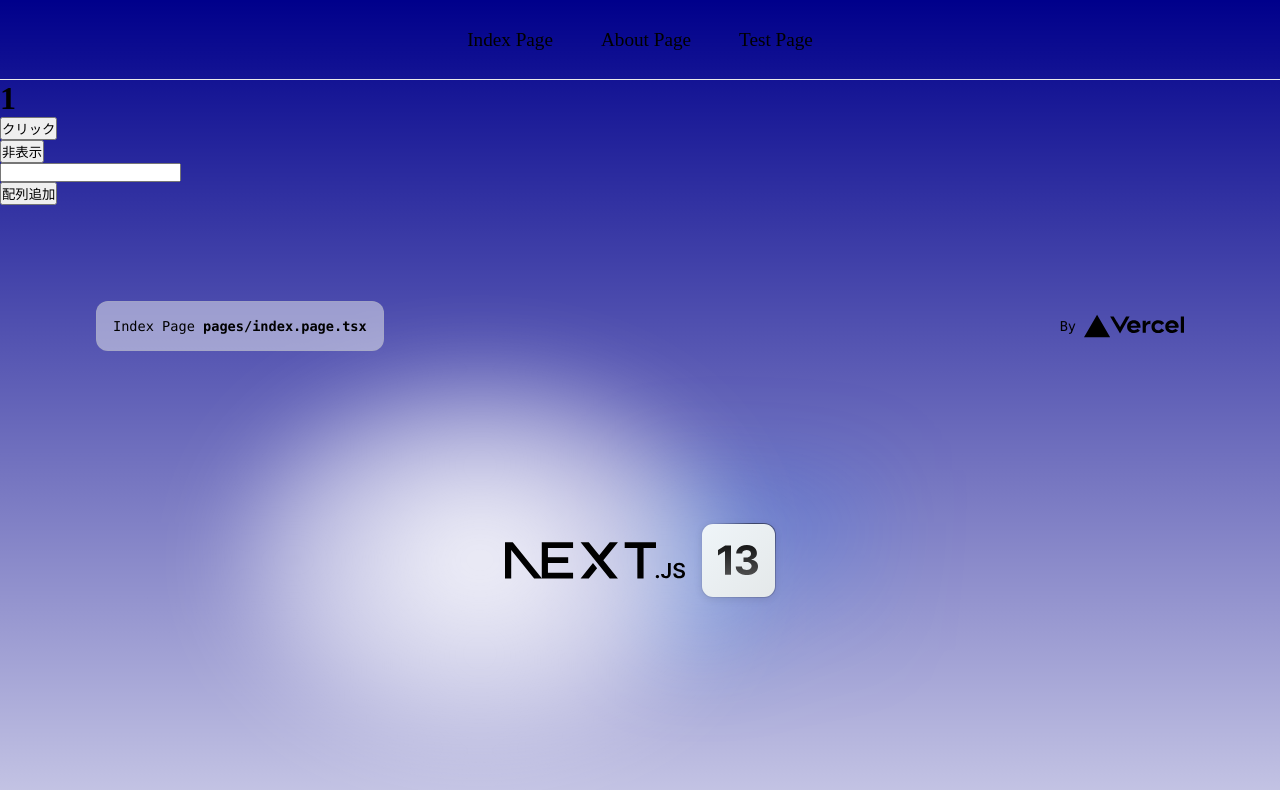
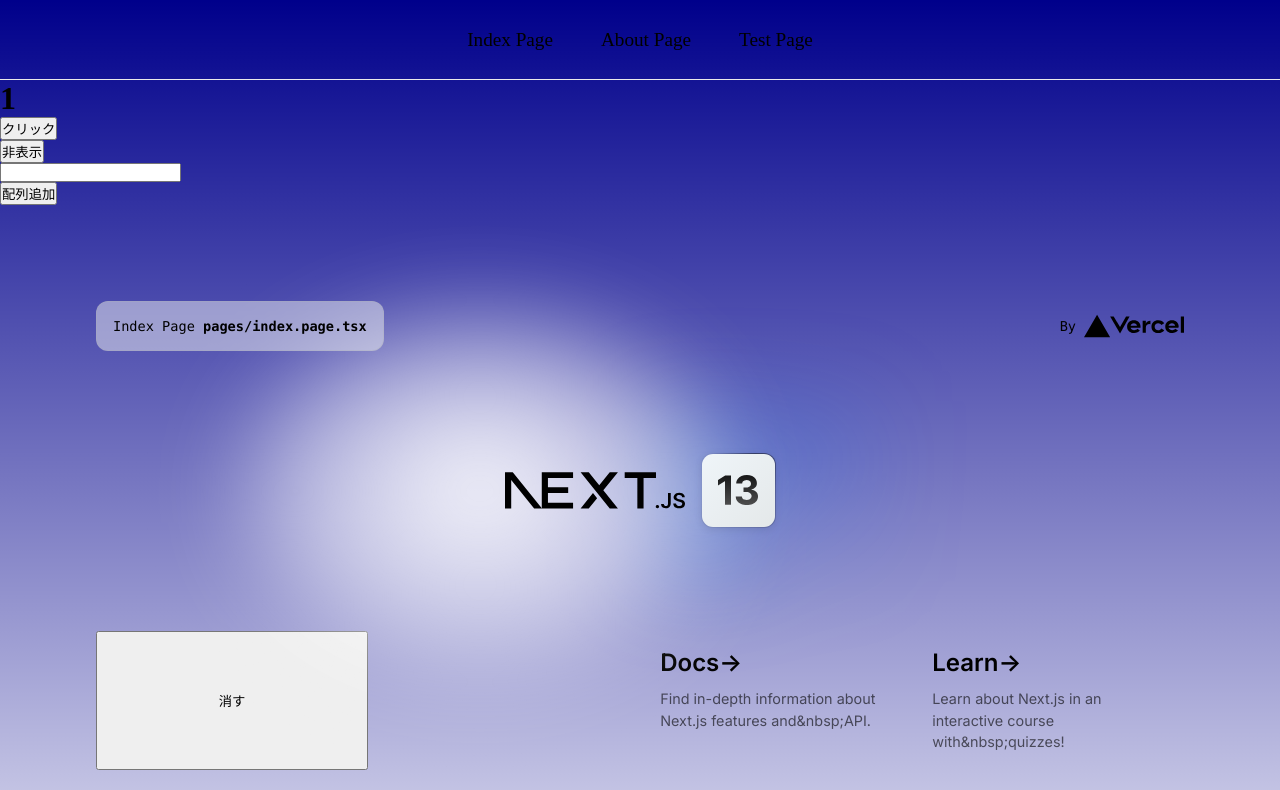
Before and after one commit to Kenta11125/study-react-app, a Next.js app: page / in a window 1280 px wide. Shown: the top 790 px of the page. Built offline with nearby package versions, Linux system fonts and the light colour scheme.

Commit message:
✨ コンポーネント間のStateのリフトアップ

```diff
--- a/src/components/Links/index.jsx
+++ b/src/components/Links/index.jsx
@@ -2,36 +2,20 @@
 import { Inter } from 'next/font/google'
 import classes from 'src/components/Links/Links.module.css'
 
+
 const inter = Inter({ subsets: ['latin'] })
 
-const ITMES = [
-  { href: "https://nextjs.org/docs?utm_source=create-next-app&utm_medium=default-template&utm_campaign=create-next-app",
-    title: "Docs",
-    discription: "Find in-depth information about Next.js features and&nbsp;API.",
-  },
-  { href: "https://nextjs.org/learn?utm_source=create-next-app&utm_medium=default-template&utm_campaign=create-next-app",
-  title: "Learn",
-  discription: "Learn about Next.js in an interactive course with&nbsp;quizzes!",
-  },
-  { href: "https://vercel.com/templates?framework=next.js&utm_source=create-next-app&utm_medium=default-template&utm_campaign=create-next-app",
-  title: "Templates",
-  discription: "Discover and deploy boilerplate example Next.js&nbsp;projects.",
-  },
-  { href: "https://vercel.com/new?utm_source=create-next-app&utm_medium=default-template&utm_campaign=create-next-app",
-  title: "Deploy",
-  discription: "Instantly deploy your Next.js site to a shareable URL with&nbsp;Vercel.",
-  },
-  // { href: "https://vercel.com/new?utm_source=create-next-app&utm_medium=default-template&utm_campaign=create-next-app",
-  // title: "Deploy <span>-&gt;</span>",
-  // discription: "Instantly deploy your Next.js site to a shareable URL with&nbsp;Vercel.",
-  // },
-];
 
-export function Links() {
+
+export function Links({ items, handleReduce }) {
+
   return (
     <>
         <div className={classes.grid}>
-          {ITMES.map((item) => {
+          <button onClick ={handleReduce} >消す</button>
+          <br></br>
+          <br></br>
+          {items.map((item) => {
             return(
               <a
                 key={item.href}
--- a/src/components/Main/index.jsx
+++ b/src/components/Main/index.jsx
@@ -5,16 +5,40 @@
 import { Links } from 'src/components/Links/';
 import { Logo } from 'src/components/MainLogo';
 import { Headline } from 'src/components/Headline';
-
+import React, { useState, useCallback } from 'react';
 
 const inter = Inter({ subsets: ['latin'] })
 
+const ITEMS = [
+  { href: "https://nextjs.org/docs?utm_source=create-next-app&utm_medium=default-template&utm_campaign=create-next-app",
+    title: "Docs",
+    discription: "Find in-depth information about Next.js features and&nbsp;API.",
+  },
+  { href: "https://nextjs.org/learn?utm_source=create-next-app&utm_medium=default-template&utm_campaign=create-next-app",
+  title: "Learn",
+  discription: "Learn about Next.js in an interactive course with&nbsp;quizzes!",
+  },
+  { href: "https://vercel.com/templates?framework=next.js&utm_source=create-next-app&utm_medium=default-template&utm_campaign=create-next-app",
+  title: "Templates",
+  discription: "Discover and deploy boilerplate example Next.js&nbsp;projects.",
+  },
+  { href: "https://vercel.com/new?utm_source=create-next-app&utm_medium=default-template&utm_campaign=create-next-app",
+  title: "Deploy",
+  discription: "Instantly deploy your Next.js site to a shareable URL with&nbsp;Vercel.",
+  },
+  // { href: "https://vercel.com/new?utm_source=create-next-app&utm_medium=default-template&utm_campaign=create-next-app",
+  // title: "Deploy <span>-&gt;</span>",
+  // discription: "Instantly deploy your Next.js site to a shareable URL with&nbsp;Vercel.",
+  // },
+];
+
 export function Main(props) {
-
-
-
-
-
+  const [items,setItems] = useState(ITEMS);
+  const handleReduce = useCallback(() => {
+    setItems((prevItem) => {
+        return prevItem.slice(0,prevItem.length - 1);
+      });
+  }, []);
   return (
      <> {/* <React.Fragment> と同じ意味 import React from 'react を呼び出してから使う*/}
       <main className={classes.main}>
@@ -43,7 +67,7 @@
         </div>
         </div>
         <Logo />
-        <Links />
+        <Links items={items} handleReduce={handleReduce} />
       </main>
     </>
   )
```
